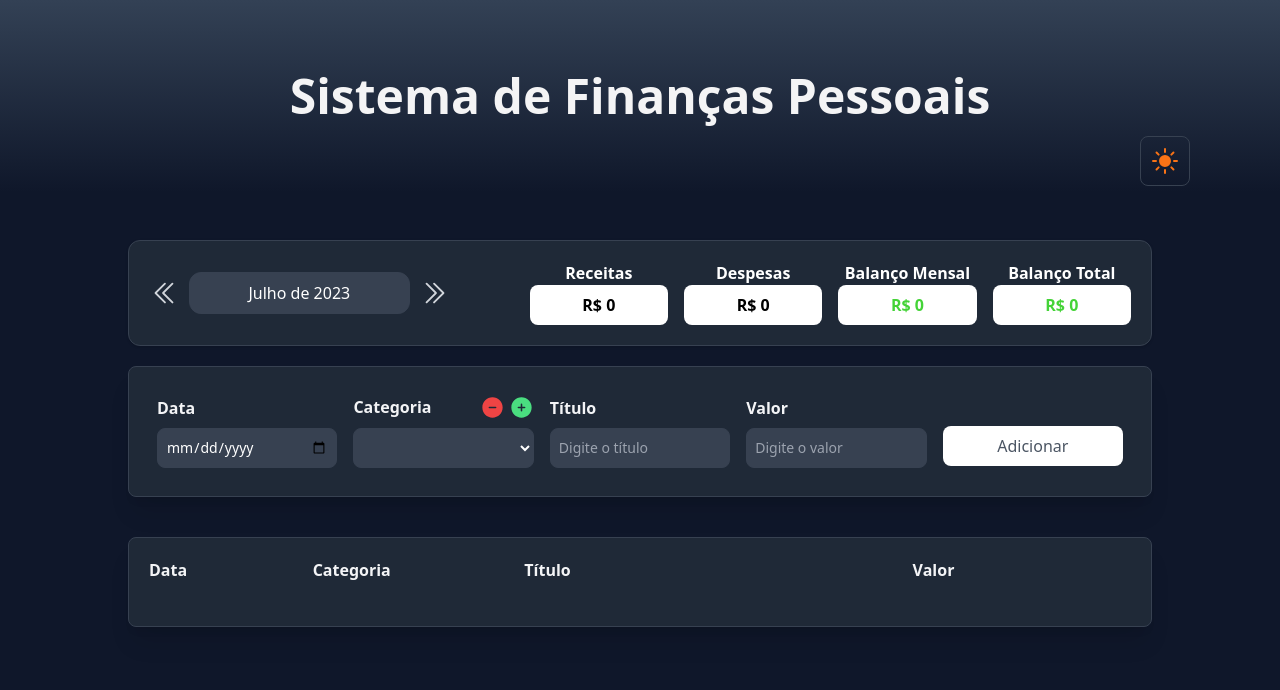
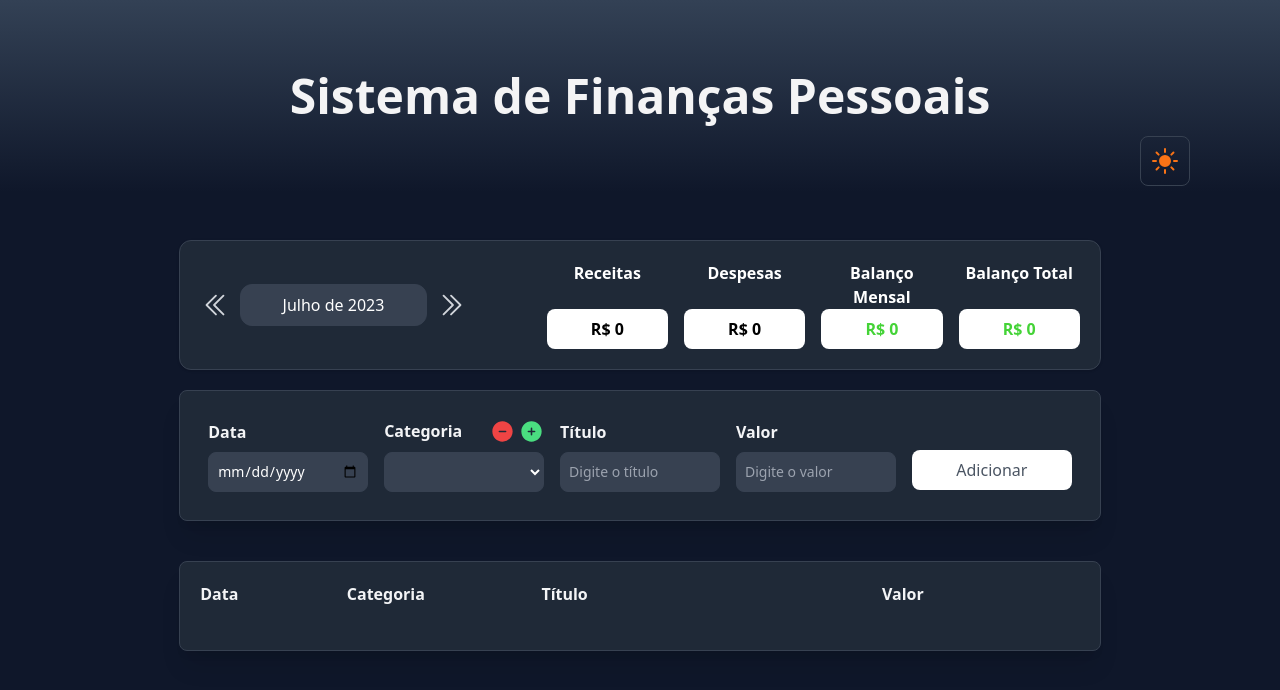
Before and after one commit to Lucasdias067/myFinance, a Next.js app: page / in a window 1280 px wide. Shown: the top 690 px of the page. Built offline with nearby package versions, Linux system fonts and the light colour scheme.

Commit message:
feat: new features added

```diff
--- a/src/components/InfoArea/index.tsx
+++ b/src/components/InfoArea/index.tsx
@@ -32,7 +32,7 @@ export const InfoArea = ({
   };
 
   return (
-    <div className=' mx-[5%] mt-5 flex flex-col items-center gap-10 rounded-xl border bg-white p-5 shadow-xl dark:border-gray-700 dark:bg-gray-800 dark:shadow md:flex-row md:border lg:mx-0 '>
+    <div className=' mx-[5%] mt-5 flex flex-col items-center gap-10 rounded-xl border bg-white p-5 shadow-xl dark:border-gray-700 dark:bg-gray-800 dark:shadow md:w-[90%] md:flex-row md:border md:p-5 lg:mx-0 '>
       <div className='flex flex-1 items-center md:mr-10'>
         <div
           className='flex w-10 cursor-pointer justify-start'
--- a/src/components/InputArea/index.tsx
+++ b/src/components/InputArea/index.tsx
@@ -93,8 +93,6 @@ export const FormArea = ({ onAdd }: Props) => {
       expense: category.categoryExpense === 'Despesa'
     };
 
-    console.log(pushingCategory);
-
     setNewCategory({
       ...newCategory,
       [pushingCategory.title]: pushingCategory
@@ -111,10 +109,12 @@ export const FormArea = ({ onAdd }: Props) => {
     const theNewCategory = Object.keys(removingCategory).filter(
       (el: string) => el === categoryKey
     );
+
     const isCategoryActive = list.some(
-      (el) => el.category === theNewCategory[0]
+      ({ category }) => category === theNewCategory[0]
     );
     if (isCategoryActive) return alert('Remova os itens da categoria primeiro');
+
     const key = removingCategory[theNewCategory[0]];
     delete removingCategory[key.title];
     setNewCategory({ ...removingCategory });
@@ -136,8 +136,8 @@ export const FormArea = ({ onAdd }: Props) => {
   }, [setNewCategory]);
 
   return (
-    <div>
-      <div className='mx-[5%] mt-5 flex flex-col items-center rounded-lg border bg-white p-5 shadow-xl dark:border-gray-700 dark:bg-gray-800 md:flex-row lg:mx-0'>
+    <div className='flex w-full justify-center'>
+      <div className='mt-5 flex w-[90%] flex-col items-center rounded-lg border bg-white p-5 shadow-xl dark:border-gray-700 dark:bg-gray-800 md:w-[90%] md:flex-row lg:mx-0'>
         <label className='m-2 w-full flex-1 font-medium text-gray-900 dark:text-gray-100'>
           <div className='mb-2 font-bold'>Data</div>
           <input
@@ -148,7 +148,7 @@ export const FormArea = ({ onAdd }: Props) => {
             name='date'
           />
         </label>
-        <label className='m-2 w-full flex-1 font-medium text-gray-900 dark:text-gray-100'>
+        <div className='m-2 w-full flex-1 font-medium text-gray-900 dark:text-gray-100'>
           <div className='mb-2 flex justify-between font-bold'>
             Categoria
             <div className='flex items-center'>
@@ -177,7 +177,7 @@ export const FormArea = ({ onAdd }: Props) => {
               </option>
             ))}
           </select>
-        </label>
+        </div>
         <label className='m-2 w-full flex-1 font-medium text-gray-900 dark:text-gray-100'>
           <div className='mb-2 font-bold'>Título</div>
           <input
@@ -293,6 +293,7 @@ export const FormArea = ({ onAdd }: Props) => {
             <div className='flex items-center gap-4'>
               <button
                 onClick={() => removeCategory(newCategory)}
+                disabled={!categoryKey}
                 className='flex-1 rounded-lg  bg-indigo-500 px-4 py-2 font-medium text-white hover:bg-indigo-600 dark:bg-indigo-700 dark:text-white dark:hover:bg-indigo-600'
               >
                 Remover
--- a/src/components/Main.tsx
+++ b/src/components/Main.tsx
@@ -102,7 +102,7 @@ export default function Main() {
         </h1>
         <ToggleTheme />
       </section>
-      <section className='mt-7 max-w-4xl lg:min-w-[1024px]'>
+      <section className='mt-7 flex max-w-4xl flex-col items-center lg:min-w-[1024px]'>
         <InfoArea
           currentMonth={currentMonth}
           onMonthChange={handleMonthChange}
--- a/src/components/TableArea/index.tsx
+++ b/src/components/TableArea/index.tsx
@@ -7,12 +7,12 @@ type ItemProps = {
 
 export const TableArea = ({ list }: ItemProps) => {
   return (
-    <div className='my-10  w-full rounded-lg border bg-white py-5 pl-2 shadow-xl dark:border-gray-700 dark:bg-gray-800 md:mx-[5%] md:w-auto md:p-5 lg:mx-0'>
+    <div className='my-10 w-full max-w-[370px] rounded-lg border bg-white py-5 pl-2 shadow-xl dark:border-gray-700 dark:bg-gray-800 md:mx-[5%] md:w-[90%]  md:max-w-7xl md:p-5 lg:mx-0'>
       <div className='mb-6 flex justify-between font-bold'>
         <div className='w-1/6 text-gray-600 dark:text-gray-100 md:w-1/6'>
           Data
         </div>
-        <div className='w-1/4 text-end text-gray-600 dark:text-gray-100 md:w-1/6 md:text-start'>
+        <div className='w-1/3 text-end text-gray-600 dark:text-gray-100 md:w-1/6 md:text-start'>
           Categoria
         </div>
         <div className=' flex-1 text-center text-gray-600 dark:text-gray-100 md:ml-12 md:text-start'>
--- a/src/components/TableItem/index.tsx
+++ b/src/components/TableItem/index.tsx
@@ -29,24 +29,25 @@ export const TableItem = ({ item }: ItemProps) => {
   }
 
   return (
-    <div className='mt-4 flex justify-between gap-4 md:gap-0'>
-      <div className='w-1/6 text-xs dark:text-white md:w-1/6  md:text-base'>
+    <div className='mt-4 flex w-full justify-between gap-4 md:gap-0 '>
+      <div className='w-1/6 text-[10px] dark:text-white md:w-1/6  md:text-base'>
         {formatDate(date)}
       </div>
       <div
-        className='max-w-10 max-h-10 w-1/4 rounded-lg p-3 text-center text-xs font-medium text-white md:max-h-none md:w-1/6 md:max-w-none md:text-base'
+        className=' max-h-8 w-1/3 rounded-lg p-[0.75em] text-center text-[10px] font-medium text-white md:max-h-none md:w-1/6 md:max-w-none md:text-base'
         style={bgCategory}
       >
         {newCategory[category]?.title}
       </div>
-      <div className='flex-1 text-center text-sm text-gray-800 dark:text-gray-100 md:ml-12 md:text-start md:text-base'>
+      <div className='max-w-[80px] flex-1 break-words text-center text-xs text-gray-800 dark:text-gray-100 md:ml-12 md:max-w-full md:break-normal md:text-start md:text-base'>
         {title}
       </div>
       <div
-        className='w-1/6 text-center text-sm font-medium text-gray-800 dark:text-gray-100 md:w-1/5 md:text-start md:text-base'
+        className='w-1/6 text-center text-xs font-medium text-gray-800 dark:text-gray-100 md:w-1/5 md:text-start md:text-base'
         style={colorValue}
       >
-        R$ {value}
+        R$ <br />
+        {value}
       </div>
       <TrashIcon
         width={21}
```
